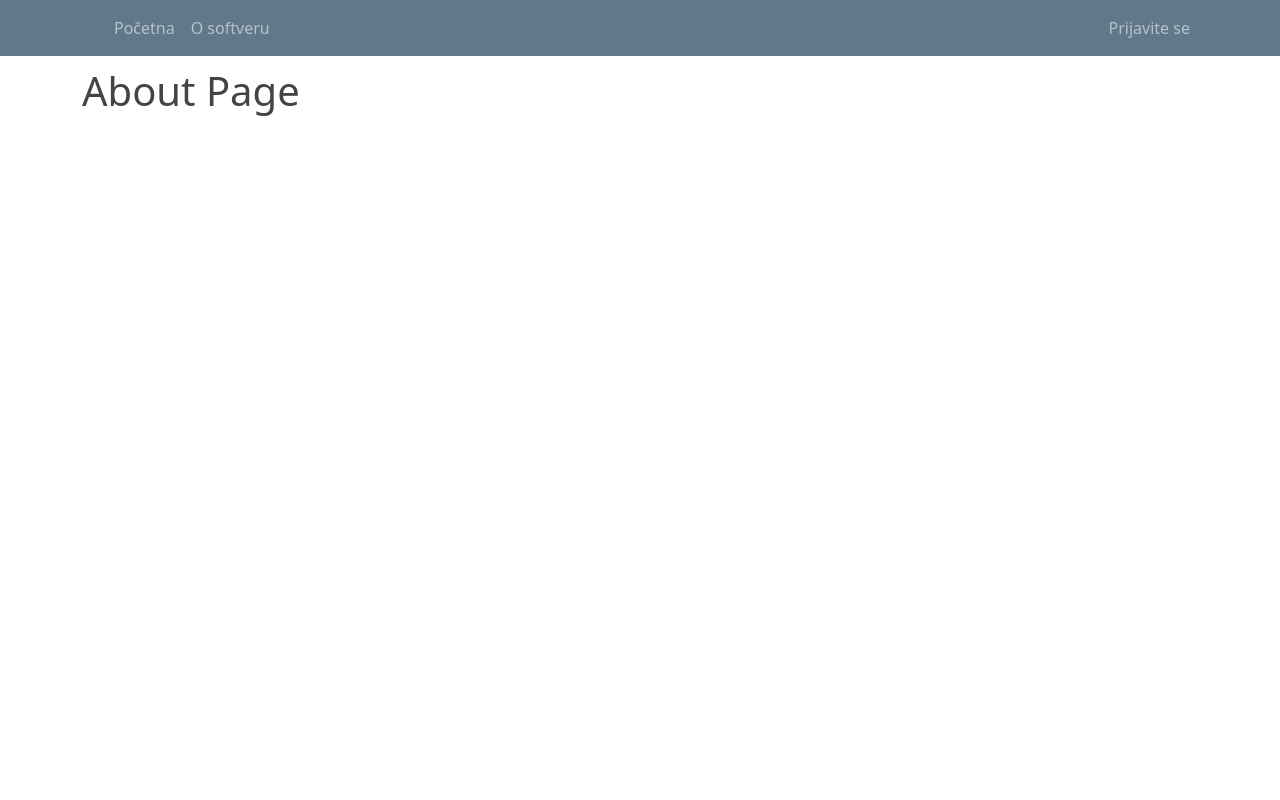
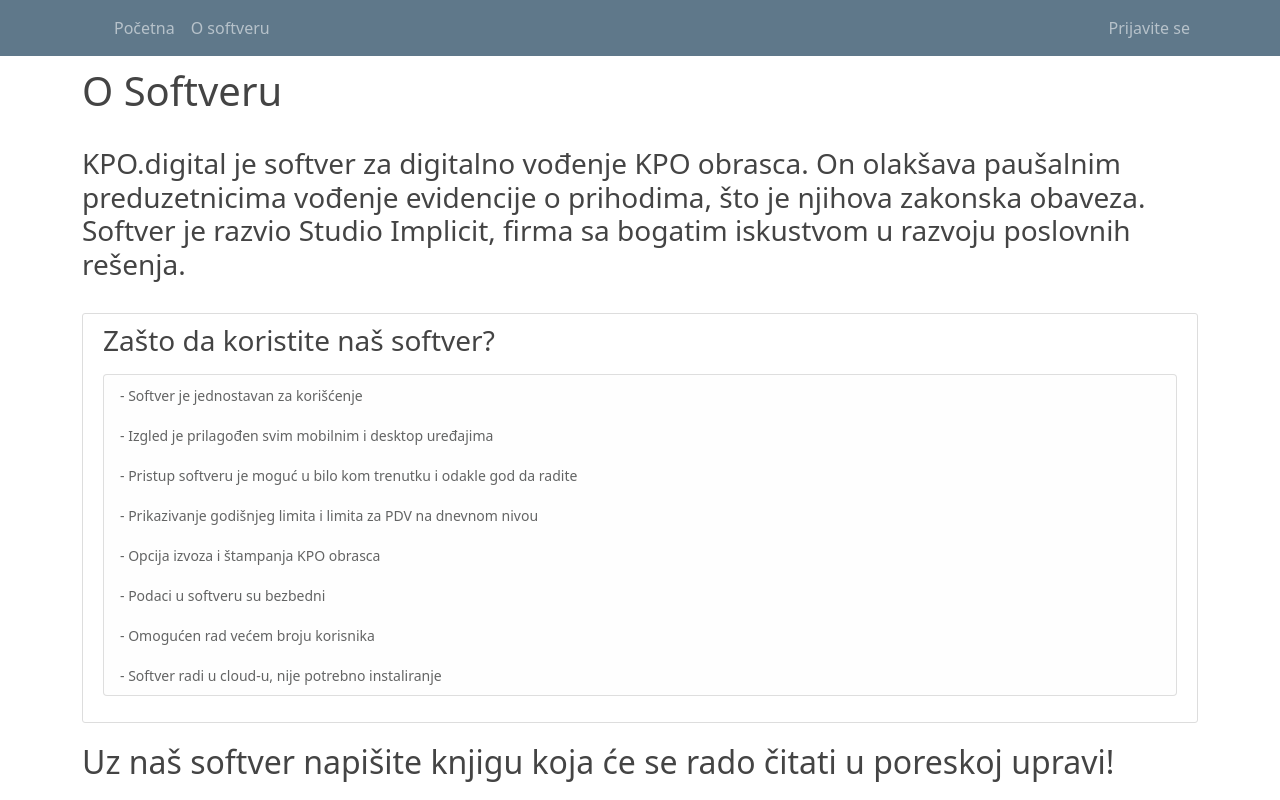
Before and after one commit to miiihaaas/KPO, a Flask app: page /about in a window 1280 px wide. Run offline with Flask 2, Linux system fonts and the light colour scheme; some libraries are stand-ins or nearby versions.

Commit message:
ver 0.029

```diff
--- a/kpo/invoices/routes.py
+++ b/kpo/invoices/routes.py
@@ -34,7 +34,7 @@ def register_i():
     # ovde je bila class DashboardData:
 
     data = DashboardData(current_user.user_company.id)
-    print(data.last_input.invoice_number)
+    # print(data.last_input.invoice_number)
 
     form = RegistrationInvoiceForm()
     form.reset()
--- a/kpo/main/routes.py
+++ b/kpo/main/routes.py
@@ -4,6 +4,7 @@ from flask import Blueprint
 from flask import  render_template, redirect, url_for, flash
 from sqlalchemy import func
 from kpo.models import Invoice
+from kpo.invoices.forms import DashboardData
 from flask_login import current_user
 
 main = Blueprint('main', __name__)
@@ -12,52 +13,18 @@ main = Blueprint('main', __name__)
 @main.route("/")
 @main.route("/home")
 def home():
-    # fakturisano u tekućoj godini
-    # fakturisano u poslednjih godinu dana
-
-    #danas do limita je preostalo: ___                  0
-    #sutra do limita je preostalo: ___                  1
-    #za 7 dana do limita je preostalo: ___              7
-    # za 15 dana do limita je preostalo: ___            15
-    #za mesec dana do limita je preostalo: ___          30
-    #za 3 meseca do limita je preostalo: ___            90
-    class DashboardData():
-        def __init__(self, company_id):
-            self.limit = 6000000
-            self.end_day = date.today()
-            self.start_day = [date(date.today().year, 1, 1)]
-            self.razlika = []
-            self.company_id = company_id
-            list = [0, 1, 7, 15, 30, 90] # broj dana za proračun do limita
-            for item in list:
-                self.start_day.append(date.today() + relativedelta(days=item) + relativedelta(days=-365))
-
-
-            for value in range(7):
-                try:
-                    self.razlika.append(self.limit + 2000000 - Invoice.query.with_entities(
-                                func.sum(Invoice.amount).label("suma")
-                                ).filter(Invoice.date.between(self.start_day[value], self.end_day)).filter_by(
-                                company_id=self.company_id
-                                ).first()[0])
-
-                except TypeError:
-                    self.razlika = [0, 0, 0, 0, 0, 0, 0]
-
-
-
-
     if current_user.is_authenticated:
         form = DashboardData(current_user.user_company.id)
+        print(f'{current_user.user_company.id=}')
     else:
         print(f'nije ulogovan niko')
         return redirect(url_for('main.about'))
         flash('You have to be logged in to visit Home page' 'info')
-    return render_template('home.html', title='Home', form=form)
+    return render_template('home.html', title='Početna', form=form)
 
     print(form.start_day)
 
 
 @main.route("/about")
 def about():
-    return render_template('about.html', title='About')
+    return render_template('about.html', title='O softveru')
--- a/kpo/models.py
+++ b/kpo/models.py
@@ -68,7 +68,7 @@ class Customer(db.Model):
 class Invoice(db.Model):
     id = db.Column(db.Integer, primary_key=True)
     date = db.Column(db.Date, nullable=False)
-    invoice_number = db.Column(db.String(7), nullable=False)
+    invoice_number = db.Column(db.String(12), nullable=False)
     customer = db.Column(db.String(70), nullable=False)
     service = db.Column(db.String(70), nullable=True) #usluga
     amount = db.Column(db.Float, nullable=False)
--- a/kpo/templates/about.html
+++ b/kpo/templates/about.html
@@ -1,4 +1,25 @@
 {% extends "layout.html" %}
 {% block content %}
-    <h1>About Page</h1>
+<h1>O Softveru</h1>
+<br>
+<h3>KPO.digital je softver za digitalno vođenje KPO obrasca. On olakšava paušalnim preduzetnicima vođenje evidencije o prihodima, što je njihova zakonska obaveza. Softver je razvio Studio Implicit, firma sa bogatim iskustvom u razvoju poslovnih rešenja.</h3>
+<br>
+<div class="content-section">
+  <h3>Zašto da koristite naš softver?</h3>
+  <p class='text-muted'>
+    <ul class="list-group">
+      <li class="list-group-item list-group-item-light"><small> - Softver je jednostavan za korišćenje</small></li>
+      <li class="list-group-item list-group-item-light"><small> - Izgled je prilagođen svim mobilnim i desktop uređajima</small></li>
+      <li class="list-group-item list-group-item-light"><small> - Pristup softveru je moguć u bilo kom trenutku i odakle god da radite</small></li>
+      <li class="list-group-item list-group-item-light"><small> - Prikazivanje godišnjeg limita i limita za PDV na dnevnom nivou</small></li>
+      <li class="list-group-item list-group-item-light"><small> - Opcija izvoza i štampanja KPO obrasca</small></li>
+      <li class="list-group-item list-group-item-light"><small> - Podaci u softveru su bezbedni</small></li>
+      <li class="list-group-item list-group-item-light"><small> - Omogućen rad većem broju korisnika</small></li>
+      <li class="list-group-item list-group-item-light"><small> - Softver radi u cloud-u, nije potrebno instaliranje</small></li>
+    </ul>
+  </p>
+</div>
+
+<h2>Uz naš softver napišite knjigu koja će se rado čitati u poreskoj upravi!</h2>
+
 {% endblock content%}
--- a/kpo/templates/register_i.html
+++ b/kpo/templates/register_i.html
@@ -115,9 +115,10 @@
           <div class="col-md-4">
             <div class="content-section">
               <h3>Korisni podaci</h3>
-              <p class='text-muted'> Poslednja uneta faktura: {{data.last_input.invoice_number}}
+              <p class='text-muted'>Poslednja uneta faktura: {{data.last_input.invoice_number}}
+                <li class="list-group-item list-group-item-light">Fakturisano u tekućoj godini: {{ '{:,.2f}'.format(data.limit -data.razlika[0] + 2000000) }} din</li>
                 <ul class="list-group">
-                  <li class="list-group-item list-group-item-light">Fakturisano u tekućoj godini: {{ '{:,.2f}'.format(data.limit -data.razlika[0] + 2000000) }} din</li>
+                  <li class="list-group-item list-group-item-light">Do limita za PDV [8,000,000.00]</li>
                   <li class="list-group-item list-group-item-light">na današnji dan: {{ '{:,.2f}'.format(data.razlika[1]) }} din</li>
                   <li class="list-group-item list-group-item-light">na sutrašnju dan: {{ '{:,.2f}'.format(data.razlika[2]) }} din</li>
                   <li class="list-group-item list-group-item-light">u narednih 7 dana: {{ '{:,.2f}'.format(data.razlika[3]) }} din</li>
```
Also changed, not shown: kpo/companys/routes.py (+6 -5 lines), kpo/invoices/forms.py (+7 -5 lines), kpo/templates/invoice_list.html (+4 -3 lines), kpo/users/routes.py (+9 -9 lines), kpo/site.db.
